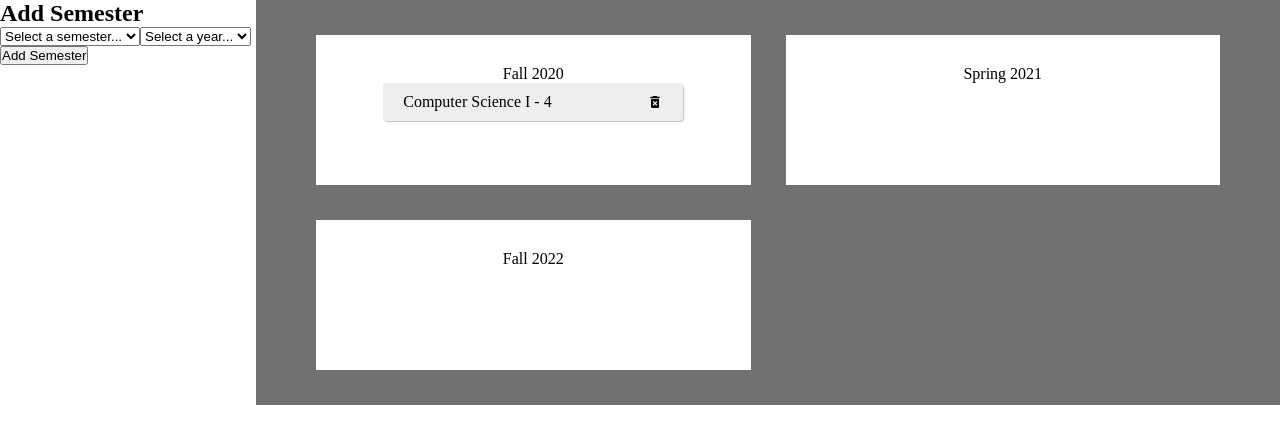
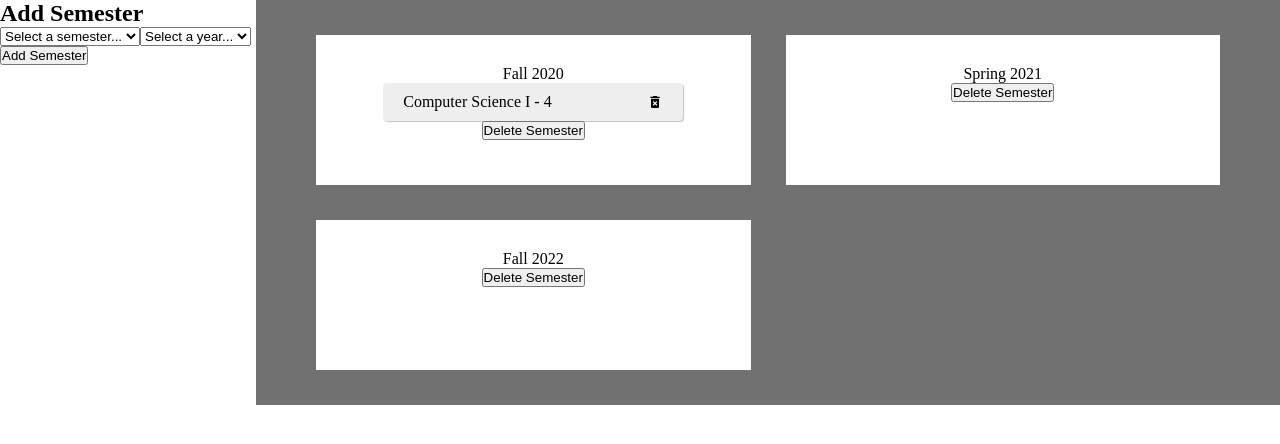
Before and after one commit to huynchu/degree-planner, a React (Create React App) app: page / in a window 1280 px wide. Shown: the top 444 px of the page. Built offline with nearby package versions, Linux system fonts and the light colour scheme.

Commit message:
implement removeSemester in semesterSlice and semesterList

```diff
--- a/src/components/SemesterList.js
+++ b/src/components/SemesterList.js
@@ -1,14 +1,19 @@
 import "./SemesterList.css";
-import { useSelector } from "react-redux";
+import { useSelector, useDispatch } from "react-redux";
 import Course from "./Course";
 import { useSortSemesters } from "../hooks/useSortSemesters";
+import { removeSemester } from "../store";
 
 function SemesterList() {
+  const dispatch = useDispatch();
   const semesters = useSelector(({ semesters: { data } }) => data);
   const courses = useSelector(({ courses: { data } }) => data);
 
   const sortedSemesters = useSortSemesters([...semesters]);
 
+  const handleDeleteSemester = (semester) => {
+    dispatch(removeSemester(semester));
+  };
   const renderedSemesters = sortedSemesters.map((semester) => {
     const filteredCourses = courses.filter((course) => {
       return course.sem === semester.name;
@@ -24,6 +29,9 @@ function SemesterList() {
         <div>
           <div>{renderedCourses}</div>
         </div>
+        <button onClick={() => handleDeleteSemester(semester)}>
+          Delete Semester
+        </button>
       </div>
     );
   });
--- a/src/store/slices/semestersSlice.js
+++ b/src/store/slices/semestersSlice.js
@@ -34,15 +34,14 @@ const semestersSlice = createSlice({
       });
     },
 
-    // deleteCourse(state, action) {
-    //   const data = state.filter((course) => {
-    //     return course.id !== action.payload.id;
-    //   });
-
-    //   state = data;
-    // },
+    removeSemester(state, action) {
+      const data = state.data.filter((semester) => {
+        return semester.id !== action.payload.id;
+      });
+      state.data = data;
+    },
   },
 });
 
-export const { addSemester } = semestersSlice.actions;
+export const { addSemester, removeSemester } = semestersSlice.actions;
 export const semestersReducer = semestersSlice.reducer;
```
Also changed, not shown: src/store/index.js (+6 -1 lines).
